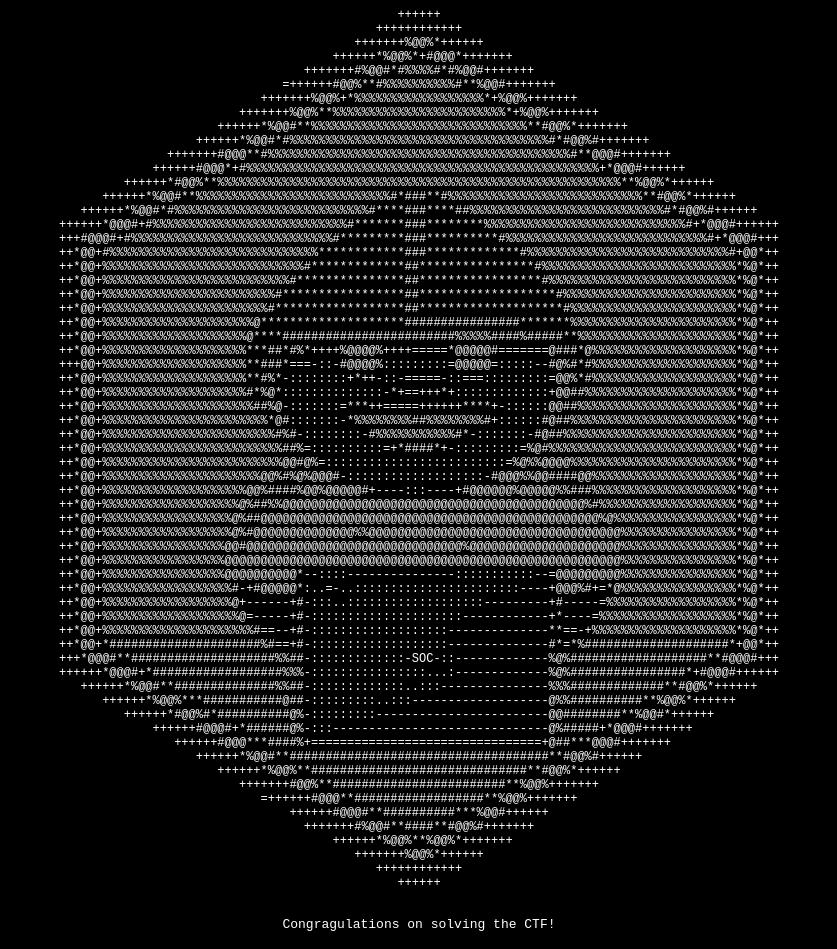
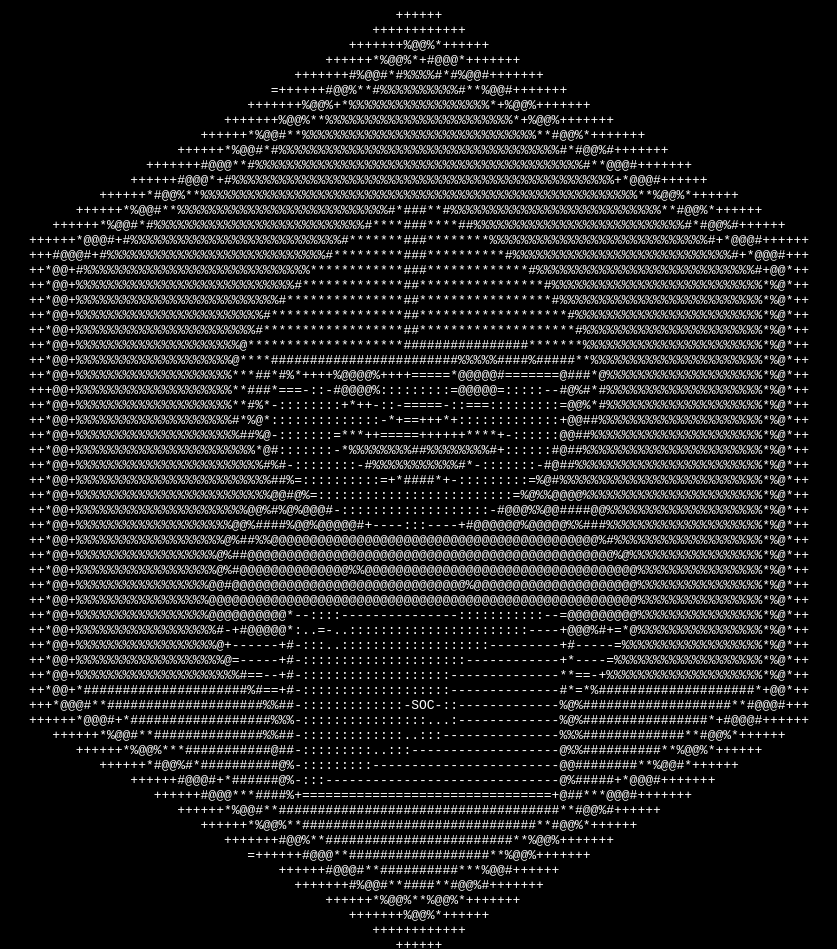
Before and after one commit to tH3r315N05P00N/tH3r315N05P00N.github.io, a plain HTML site: page index.html in a window 1280 px wide. Shown: the top 949 px of the page, without its empty margins (221-1058 px from the left). Drawn offline with Linux system fonts and the light colour scheme.

Commit message:
Update index.html

```diff
--- a/index.html
+++ b/index.html
@@ -2,18 +2,9 @@
   <head>
     <title>Congragulations!</title>
     <style>
-      body {
-        background: black;
-        text-align: center;
-        font-family: monospace;
-      }
-      pre {
-        color: white;
-        font-size: 12px;
-      }
-      p {
-        color: white;
-      }
+      body {background: black; text-align: center;}
+      pre {color: white;}
+      p {color: white;}
       input, button {
         padding: 10px;
         margin: 5px;
```
